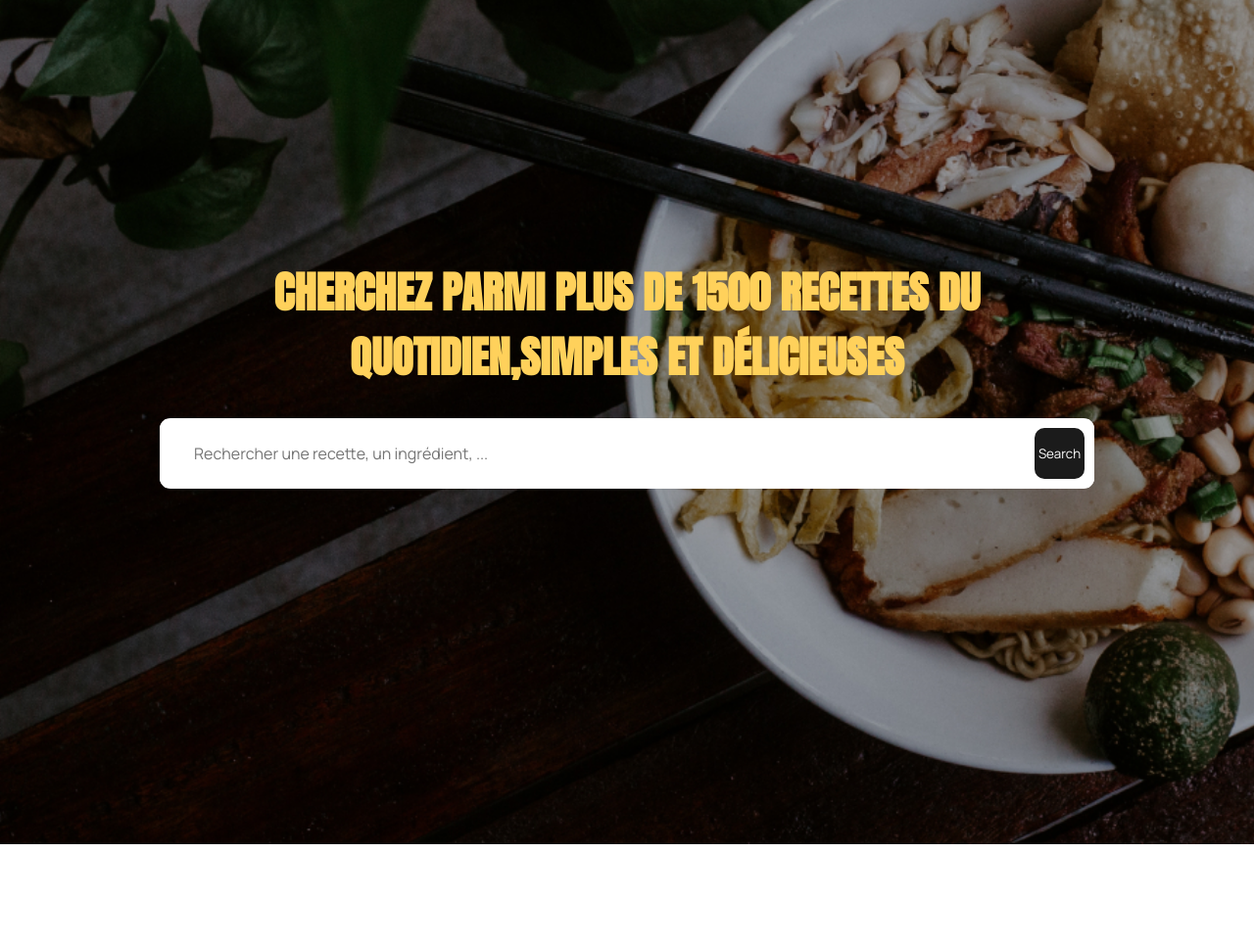
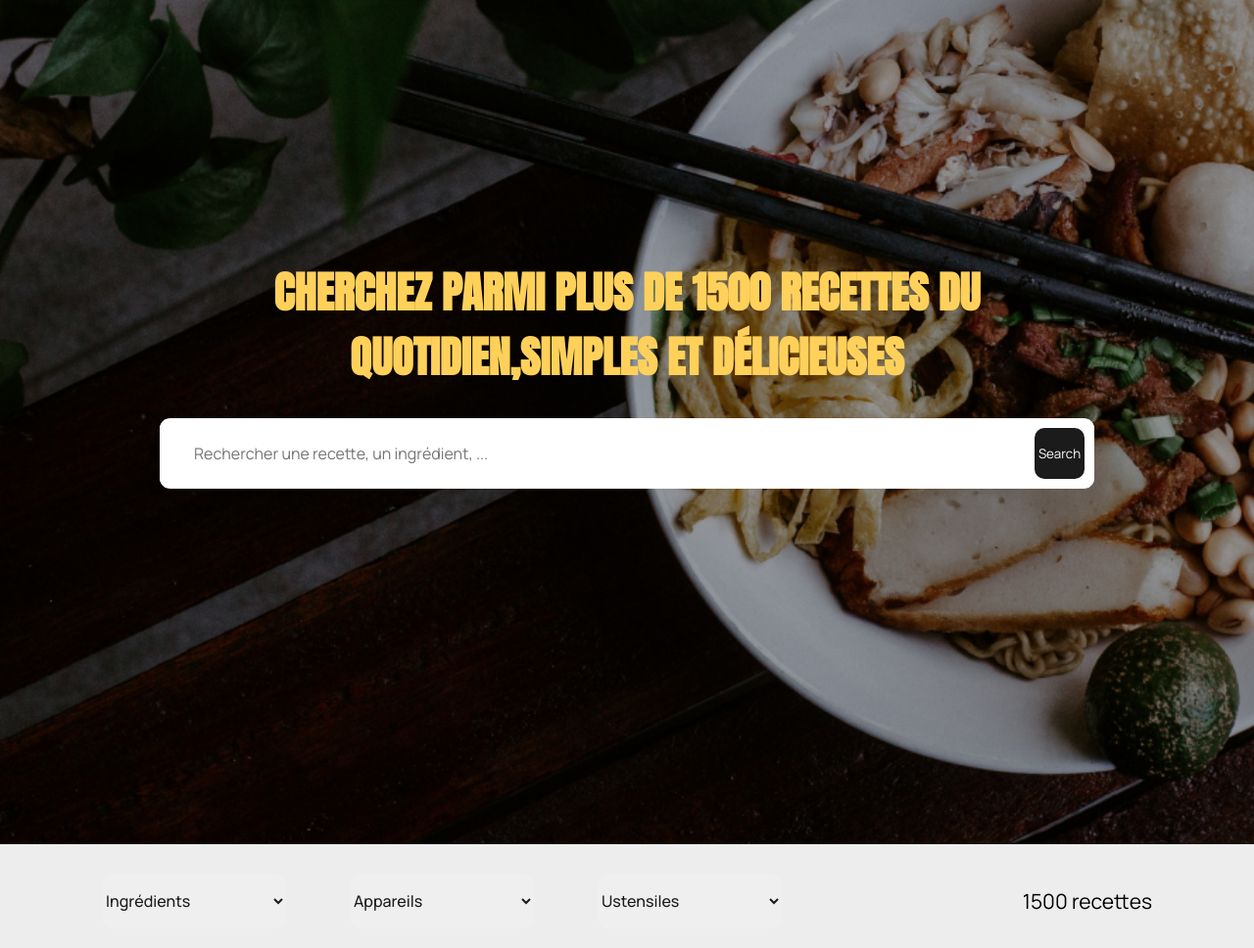
Before and after one commit to Manidoux41/projet7-les-petits-plats, a plain HTML site: page index.html in a window 1280 px wide. Shown: the part 98-1066 px from the top of the page at 98% size. Before the commit the page ends 965 px from the top, so only its background shows below. Drawn offline with Linux system fonts and the light colour scheme.

Commit message:
add filter in html page

```diff
--- a/assets/styles/styles.css
+++ b/assets/styles/styles.css
@@ -81,3 +81,44 @@ form button {
     right: 0;
     cursor: pointer;
 }
+
+/* MAIN */
+
+main {
+    height: auto;
+    background: #EDEDED;
+    padding: 30px 104px;
+}
+main .recipes-filter-container {
+    display: flex;
+    justify-content: space-between;
+    align-items: center;
+    margin-bottom: 50px;
+}
+
+main .recipes-filter-container h2 {
+    font-size: 21px;
+    font-family: 'Anton' sans-serif;
+    font-weight: 400;
+
+}
+
+main .recipes-filter-container .filters {
+    display: flex;
+    flex-wrap: nowrap;
+    gap: 65px;
+}
+
+.filters select {
+    height: 56px;
+    width: 188px;
+    display: flex;
+    align-items: center;
+    gap: 63px;
+    outline: none;
+    border: none;
+    font-weight: 500;
+    font-size: 16px;
+    color: #1B1B1B;
+    border-radius: 11px;
+}
--- a/index.html
+++ b/index.html
@@ -18,7 +18,29 @@
             <button type="submit">Search</button>
         </form>
         </div>
+    </header>
+    <main>
+        <div class="recipes-filter-container">
+            <form action="" class="filters">
+                <select name="ingredients" id="ingredients">
+                    <option value="">Ingrédients</option>
+                    <option value="beurre">Beurre</option>
+                    <option value="farine">Farine</option>
+                </select>
+                <select name="appareils" id="appareils">
+                    <option value="">Appareils</option>
+                    <option value="beurre">Beurre</option>
+                    <option value="farine">Farine</option>
+                </select>
+                <select name="ustensiles" id="ustensiles">
+                    <option value="">Ustensiles</option>
+                    <option value="beurre">Beurre</option>
+                    <option value="farine">Farine</option>
+                </select>
+            </form>
+            <h2>1500 recettes</h2>
+        </div>
 
-    </header>
+    </main>
 </body>
 </html>
```
